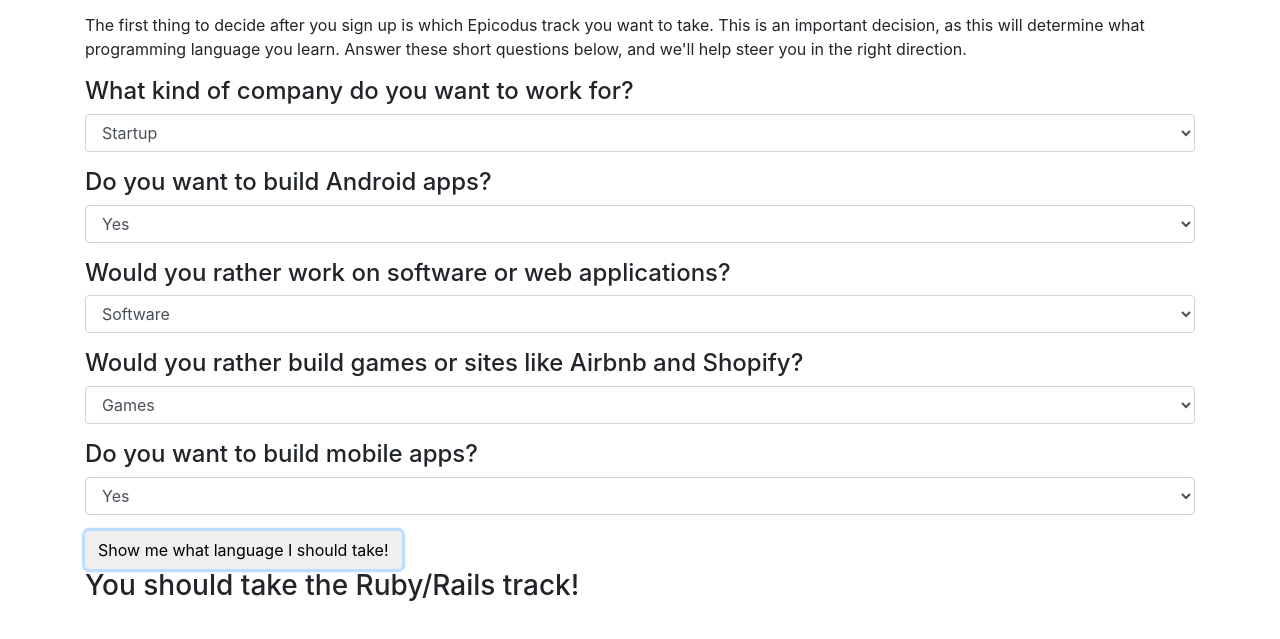
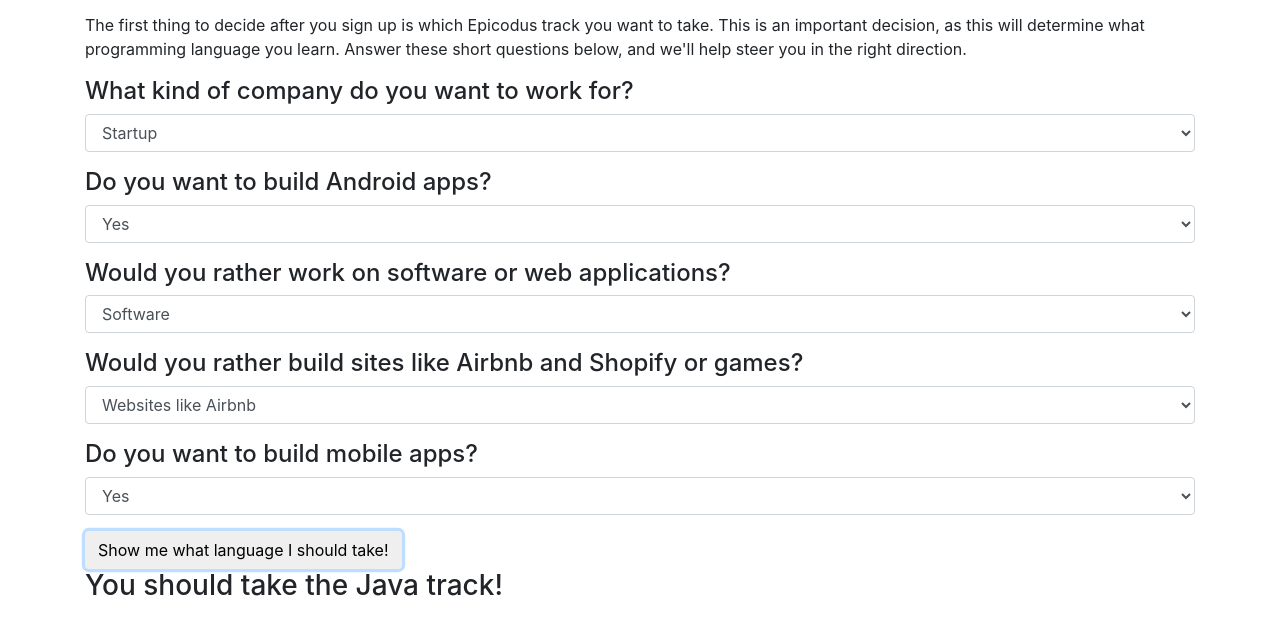
Before and after one commit to summersmaggie/track-suggester, a plain HTML site: page index.html in a window 1280 px wide. Both pictures are taken after a click on the button "Show me what language I should take!". Shown: the part 107-746 px from the top of the page. Drawn offline with Linux system fonts and the light colour scheme.

Commit message:
add branching

```diff
--- a/index.html
+++ b/index.html
@@ -44,10 +44,10 @@
         </div>
 
         <div class="form-group">
-          <h4>Would you rather build games or sites like Airbnb and Shopify?</h4>
+          <h4>Would you rather build sites like Airbnb and Shopify or games?</h4>
           <select class="form-control" id="build">
+            <option value="websites">Websites like Airbnb</option>
             <option value="games">Games</option>
-            <option value="websites">Websites like Airbnb</option>
           </select>
         </div>
 
@@ -72,7 +72,7 @@
         </div>
 
         <div id="java">
-          <h3>NOTE:Add more info about themselves here, i.e. b/c you like... You should take the Java track!</h3>
+          <h3>You should take the Java track!</h3>
         </div>
       </div>
 
--- a/js/scripts.js
+++ b/js/scripts.js
@@ -6,13 +6,17 @@ $(document).ready(function() {
     var build = $("select#build").val();
     var mobile = $("select#mobile").val();
 
-    if (company === 'startup') {
+    if (work === 'software' && build === 'games') {
+      $('#c').show();
+    } else if (android === 'yes' && mobile === 'yes2') {
+      $('#java').show();
+    } else if (work === 'web' && build === 'websites') {
+      $('#ruby').show();
+    } else if (android === 'no' && mobile === 'no2') {
       $('#ruby').show();
     } else {
-      $('#c').show();
+      $('#java').show();
     }
-
-
 
     event.preventDefault();
   });
```
